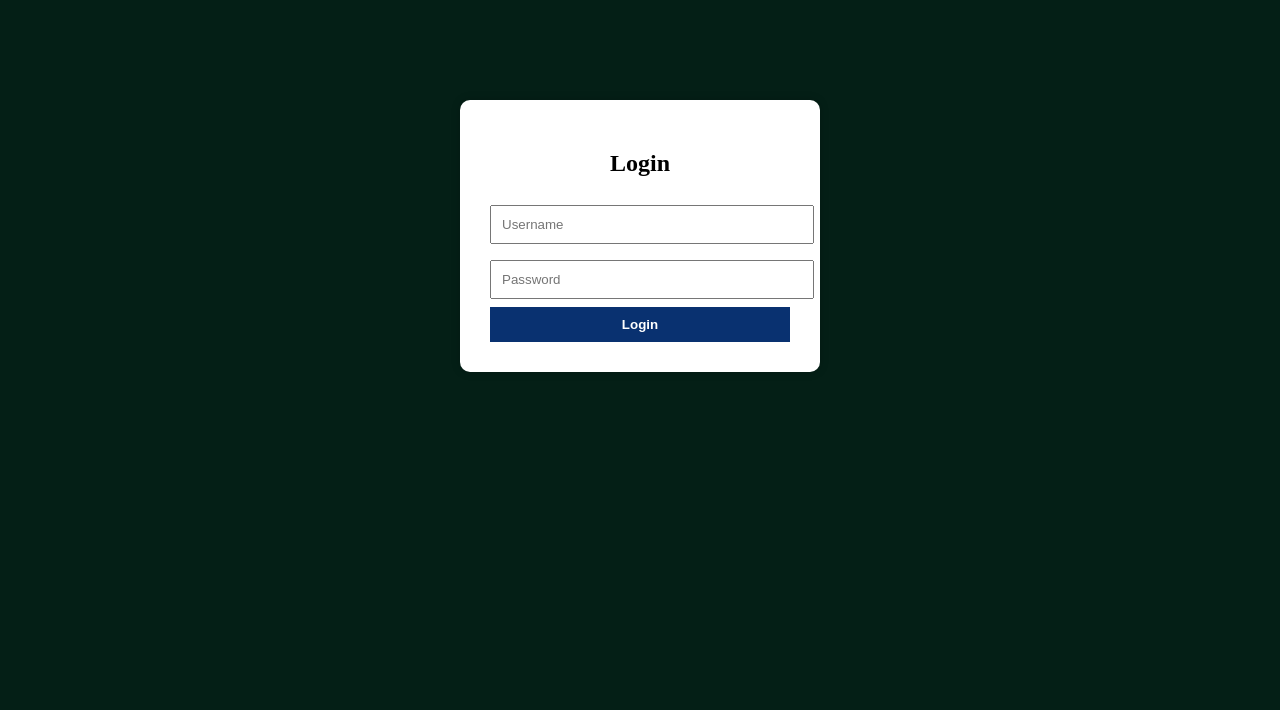
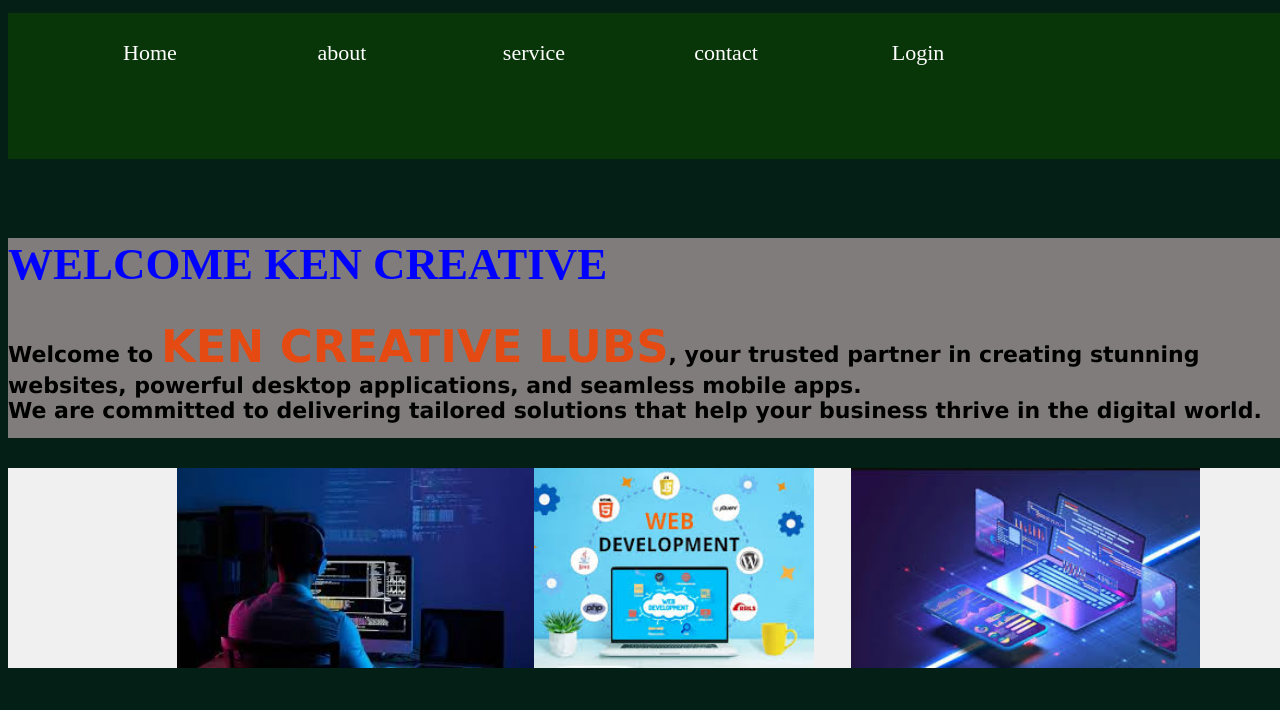
Before and after one commit to mahamudu57/Mahamudu, a plain HTML site: page index.html in a window 1280 px wide. Shown: the top 710 px of the page. Drawn offline with Linux system fonts and the light colour scheme.

Commit message:
Update index.html

```diff
--- a/index.html
+++ b/index.html
@@ -7,14 +7,6 @@
 </head>
 <link rel="stylesheet" href="style.css">
 <body>
-    <div id="loginPage" class="login-box">
-        <h2>Login</h2>
-        <input type="text" id="username" placeholder="Username" required>
-        <input type="password" id="password" placeholder="Password" required>
-        <button onclick="login()">Login</button>
-      </div>
-
-      <div id="website" class="hidden">
 
 
    <div class="conteiner">
@@ -59,20 +51,6 @@ To be a leading provider in website, desktop, and app development, recognized fo
    </div>
    </div>
 
-   <script>
-    function login() {
-      const user = document.getElementById("username").value;
-      const pass = document.getElementById("password").value;
-
-      // Simple fixed login for demo
-      if (user === "mahamudu@gmail.com" && pass === "Ken@1234") {
-        document.getElementById("loginPage").style.display = "none";
-        document.getElementById("website").classList.remove("hidden");
-      } else {
-        alert("Invalid username or password!");
-      }
-    }
-  </script>
 
 </body>
 </html>
```
